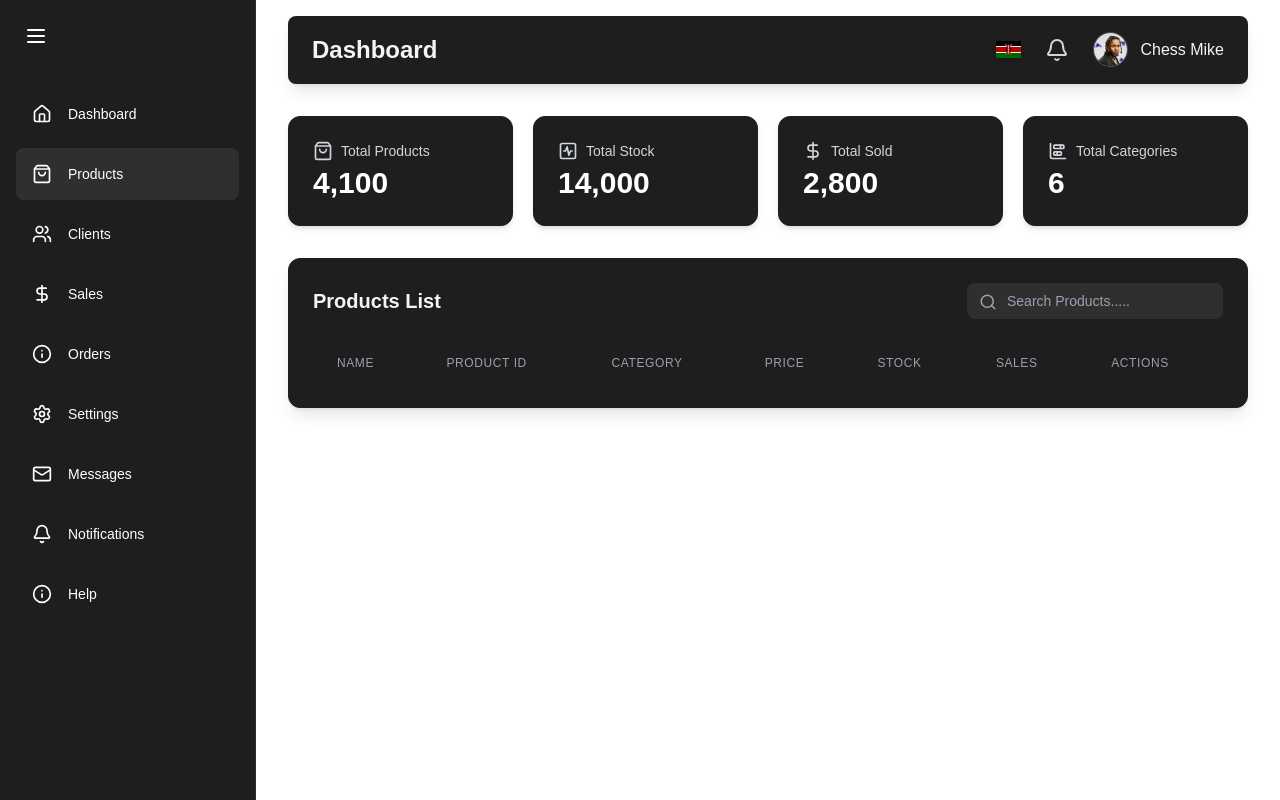
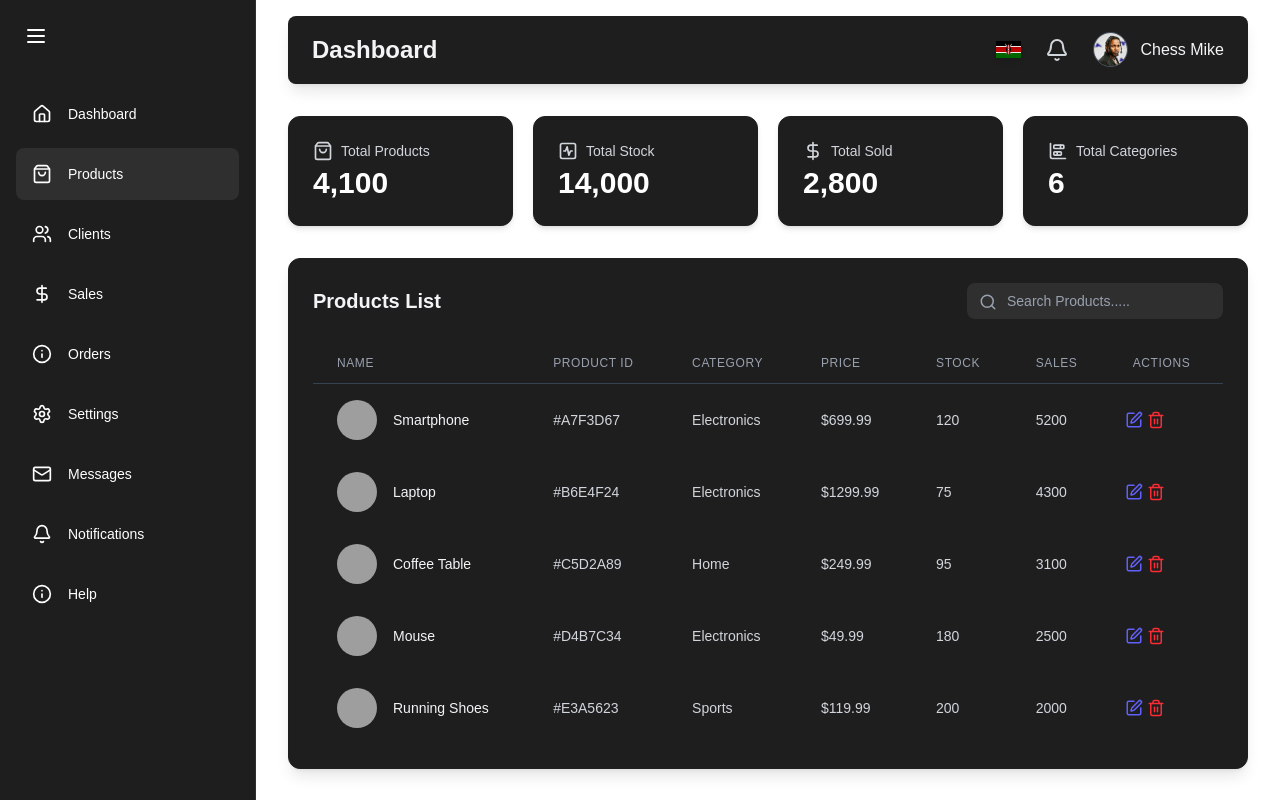
Before and after one commit to chesere/admin-dashboard, a Next.js app: page /products in a window 1280 px wide. Built offline with nearby package versions, Linux system fonts and the light colour scheme; grey boxes are pictures that could not be loaded.

Commit message:
Created the list of products

```diff
--- a/components/ProductsTable.jsx
+++ b/components/ProductsTable.jsx
@@ -2,7 +2,9 @@
 import React, { useState } from "react";
 import productData from "../public/data/data.json";
 import { motion } from "framer-motion";
-import { Search } from "lucide-react";
+import { Edit, Search, Trash2 } from "lucide-react";
+import { div, td } from "framer-motion/client";
+import Image from "next/image";
 
 const ProductsTable = () => {
   const [products, setProducts] = useState(productData.products);
@@ -48,6 +50,95 @@ const ProductsTable = () => {
               ))}
             </tr>
           </thead>
+          <tbody className="divide-y divide-gray-700">
+            {products.map((product) => (
+              <motion.tr
+                key={product.id}
+                initial={{ opacity: 0, y: 10 }}
+                animate={{ opacity: 1, y: 0 }}
+                transition={{ delay: 0.1, duration: 0.3 }}
+                className="flex flex-col md:table-row md:mb-0 border-b md:border-b-0 border-gray-700 md:border-none p-2 md:p-0 "
+              >
+                <td className="md:hidden px-3 py-2">
+                  <div className="flex items-center justify-between ">
+                    <div className="flex items-center">
+                      <Image
+                        src={product.image}
+                        alt={product.name}
+                        width={36}
+                        height={36}
+                        className="w-9 h-9 rounded-full"
+                      />
+                      <div className="ml-3">
+                        <div className="text-sm font-medium text-gray-100">
+                          {product.name}
+                        </div>
+                        <div className="text-xs text-gray-400">
+                          ID:{product.id}
+                        </div>
+                      </div>
+                    </div>
+                    <div className="flex space-x-1 -mt-1 -mr-1">
+                      <button className="text-indigo-500 hover:text-indigo-300">
+                        <Edit size={16} />
+                      </button>
+                      <button className="text-red-500 hover:text-red-300">
+                        <Trash2 size={16} />
+                      </button>
+                    </div>
+                  </div>
+                  <div className="mt-2 text-xs text-gray-300">
+                    <div> Category:{product.category}</div>
+                    {["price", "stock", "sales"].map((field) => (
+                      <div key={field}>
+                        <span className="capitalize">
+                          {field}:{product[field]}
+                        </span>
+                      </div>
+                    ))}
+                  </div>
+                </td>
+                <td className="hidden md:table-cell px-6 py-4 whitespace-nowrap text-sm font-medium text-gray-100">
+                  <div className="flex items-center">
+                    <Image
+                      src={product.image}
+                      alt={product.name}
+                      width={40}
+                      height={40}
+                      className="w-10 h-10 rounded-full"
+                    />
+                    <div className="ml-4">{product.name}</div>
+                  </div>
+                </td>
+                <td className="hidden md:table-cell px-6 py-4 whitespace-nowrap text-sm text-gray-300">
+                  {product.id}
+                </td>
+                <td className="hidden md:table-cell px-6 py-4 whitespace-nowrap text-sm text-gray-300">
+                  {product.category}
+                </td>
+                {["price", "stock", "sales"].map((field) => (
+                  <td
+                    key={field}
+                    className="hidden md:table-cell px-6 py-4 whitespace-nowrap text-sm text-gray-300"
+                  >
+                    {field === "price"
+                      ? `$${product[field].toFixed(2)}`
+                      : product[field]}
+                  </td>
+                ))}
+                <td className="hidden md:table-cell px-6 py-4 whitespace-nowrap text-sm text-gray-300">
+                  <div className="flex space-x-1 -ml-2">
+                    <button className="text-indigo-500 hover:text-indigo-300 mr-1 cursor-pointer">
+                      <Edit size={18} />
+                    </button>
+                    <button className="text-red-500 hover:text-red-300 cursor-pointer">
+                      <Trash2 size={18} />
+                    </button>
+                  </div>
+                </td>
+              </motion.tr>
+            ))}
+          </tbody>
         </table>
       </div>
     </motion.div>
```
